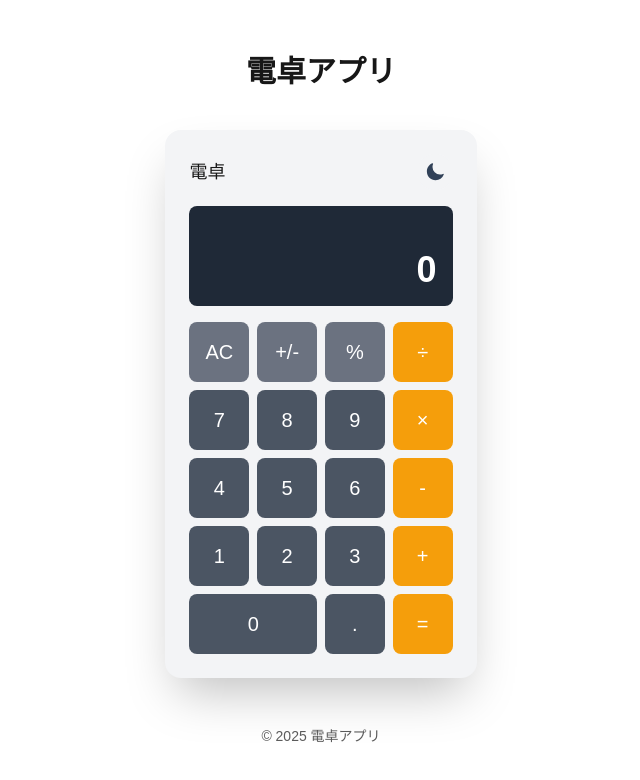
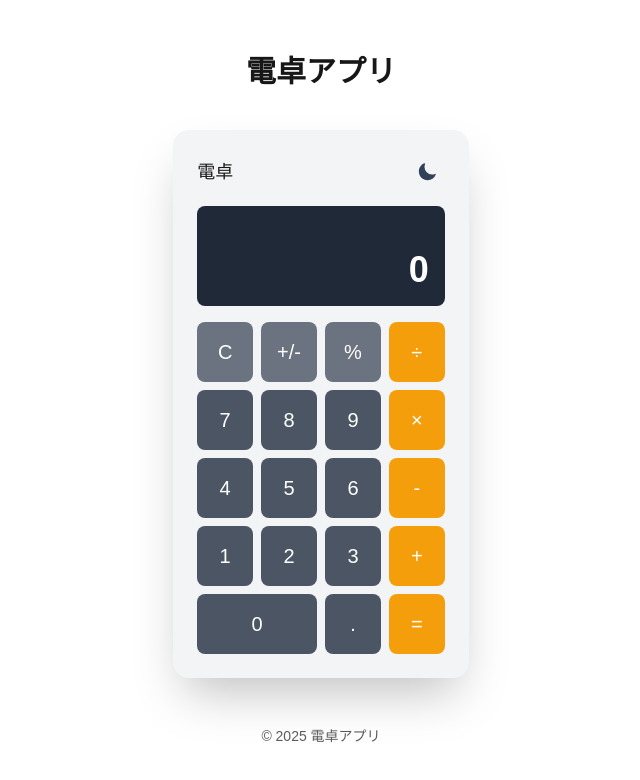
Before and after one commit to Nakayama-Yuki/calculator, a Next.js app: page / in a window 1280 px wide. Shown: the top 780 px of the page, without its empty margins (319-959 px from the left). Built offline with nearby package versions, Linux system fonts and the light colour scheme.

Commit message:
🔧 Fix KeyPad: Remove unused onAllClear prop and button

```diff
--- a/src/components/KeyPad.tsx
+++ b/src/components/KeyPad.tsx
@@ -55,7 +55,7 @@ export default function KeyPad({
   onOperator,
   onEquals,
   onClear,
-  onAllClear,
+
   onPercent,
   onToggleSign,
 }: KeyPadProps) {
@@ -68,10 +68,10 @@ export default function KeyPad({
     <div className="grid grid-cols-4 gap-2">
       {/* 機能ボタン行 */}
       <CalcButton
-        onClick={onAllClear}
+        onClick={onClear}
         className={functionStyle}
-        ariaLabel="全クリア">
-        AC
+        ariaLabel="クリア">
+        C
       </CalcButton>
       <CalcButton
         onClick={onToggleSign}
```
